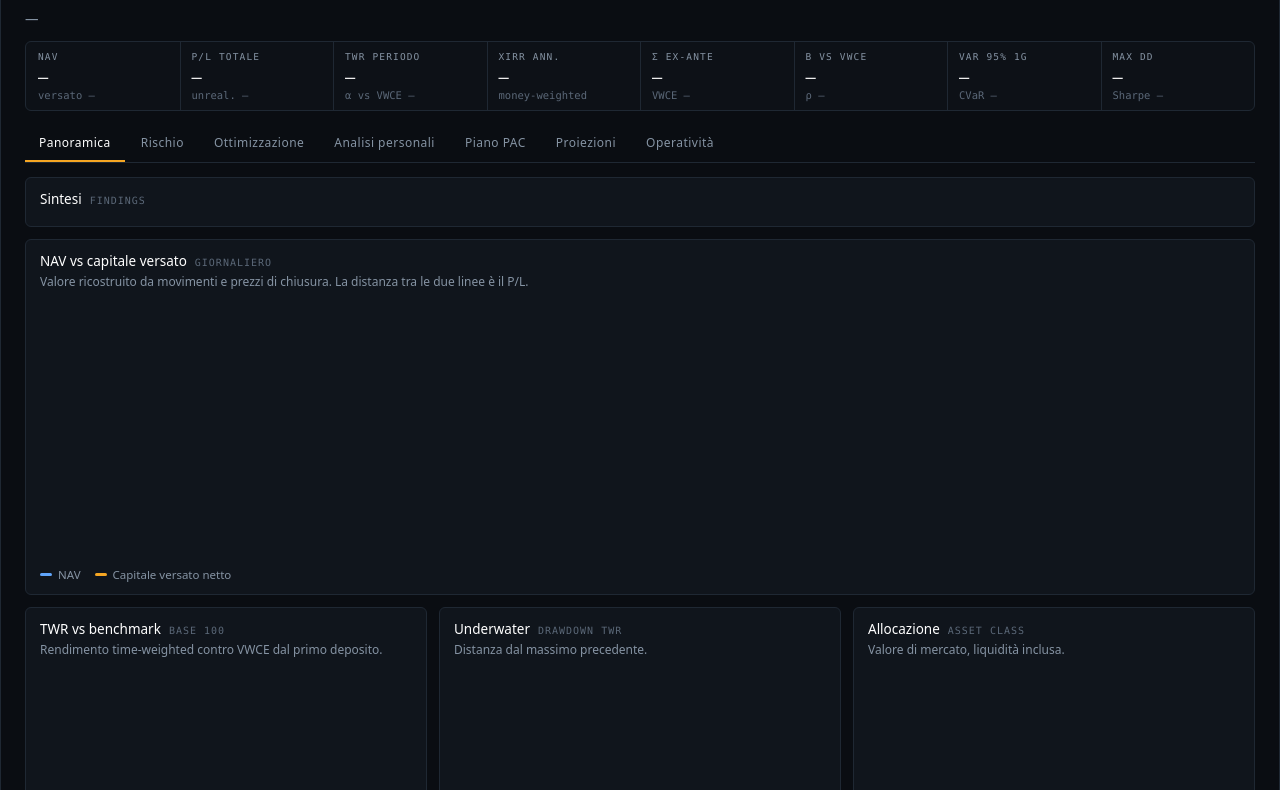
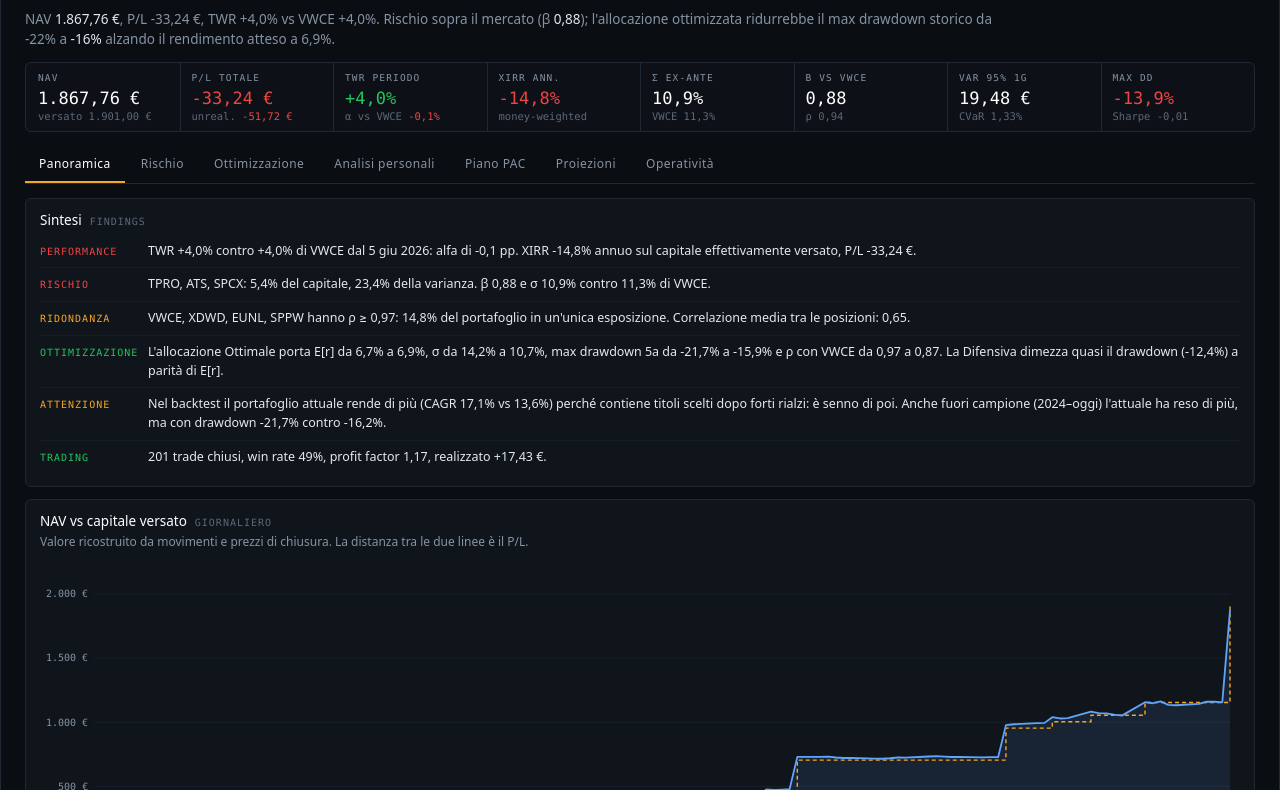
Before and after one commit to gabrielphys/finance-dashboard, a plain HTML site: page index.html in a window 1280 px wide. Shown: the part 93-883 px from the top of the page. Drawn offline with nearby package versions, Linux system fonts and the light colour scheme.

Commit message:
Aggiungi shim dash e d3 per far funzionare la dashboard fuori da Cowork
Co-Authored-By: Claude Sonnet 5.5 <noreply@anthropic.com>

```diff
--- /dev/null
+++ b/dash-shim.js
@@ -0,0 +1,24 @@
+// Sostituisce il runtime `dash` di Cowork: carica i JSON da data/out e li serve alla dashboard.
+(() => {
+  const F = {allocation:'xtb_allocation_u30', backtest:'xtb_backtest_u30', corr:'xtb_corr_u30', cov:'xtb_cov_u30',
+    dist:'xtb_dist_u30', equity:'xtb_equity_u30', flows:'xtb_flows_u30', frontier:'xtb_frontier_u30',
+    liquidity:'xtb_liquidity_v2', model:'xtb_model_u30', pacs:'xtb_pacs_u30', portfolios:'xtb_portfolios_u30',
+    positions:'xtb_positions_u30', realized:'xtb_realized_u30', risk:'xtb_risk_u30', rolling:'xtb_rolling_u30',
+    scenarios:'xtb_scenarios_v2', screener:'xtb_screener_u30', weights:'xtb_weights_u30'};
+  const S = {}, calcs = [], cbs = [];
+  let params = {};
+  const fire = () => cbs.forEach(f => f());
+  const runCalcs = () => calcs.forEach(c => { if (c.inputs.every(i => S[i] && S[i].status === 'ok')) S[c.id] = {status:'ok', data:c.fn(...c.inputs.map(i => S[i].data))}; });
+  window.dash = {
+    calc: (id, o) => calcs.push({id, inputs:o.inputs, fn:o.fn}),
+    data: id => S[id] || {status:'loading', data:[]},
+    onData: f => { cbs.push(f); f(); },
+    params: () => params,
+    setParams: o => { params = {...params, ...o}; fire(); },
+    setLink: () => {},
+  };
+  Promise.all(Object.entries(F).map(([id, f]) =>
+    fetch(`data/out/${f}.json`).then(r => r.json()).then(d => { S[id] = {status:'ok', data:d}; })
+      .catch(() => { S[id] = {status:'error', data:[]}; })
+  )).then(() => { runCalcs(); fire(); });
+})();
--- a/index.html
+++ b/index.html
@@ -3,6 +3,8 @@
 <title>Dashboard portafoglio XTB</title>
 <style>:root{--font-anthropic-sans:system-ui,-apple-system,"Segoe UI",sans-serif;--font-anthropic-serif:Georgia,serif}body{margin:0;background:#0a0d12}</style>
 </head><body>
+<script src="https://cdn.jsdelivr.net/npm/d3@7"></script>
+<script src="dash-shim.js"></script>
 <style>
 .qx{--bg:#0a0d12;--panel:#10151c;--panel2:#0d1117;--line:#1f2833;--line2:#2c3846;--tx:#e3e9ef;--mu:#8593a3;--dim:#5b6878;--ac:#f5a623;--bl:#60a5fa;--te:#2dd4bf;--vi:#a78bfa;--up:#22c55e;--dn:#ef4444;
   --mono:ui-monospace,"SF Mono",SFMono-Regular,Menlo,Consolas,monospace;
```
